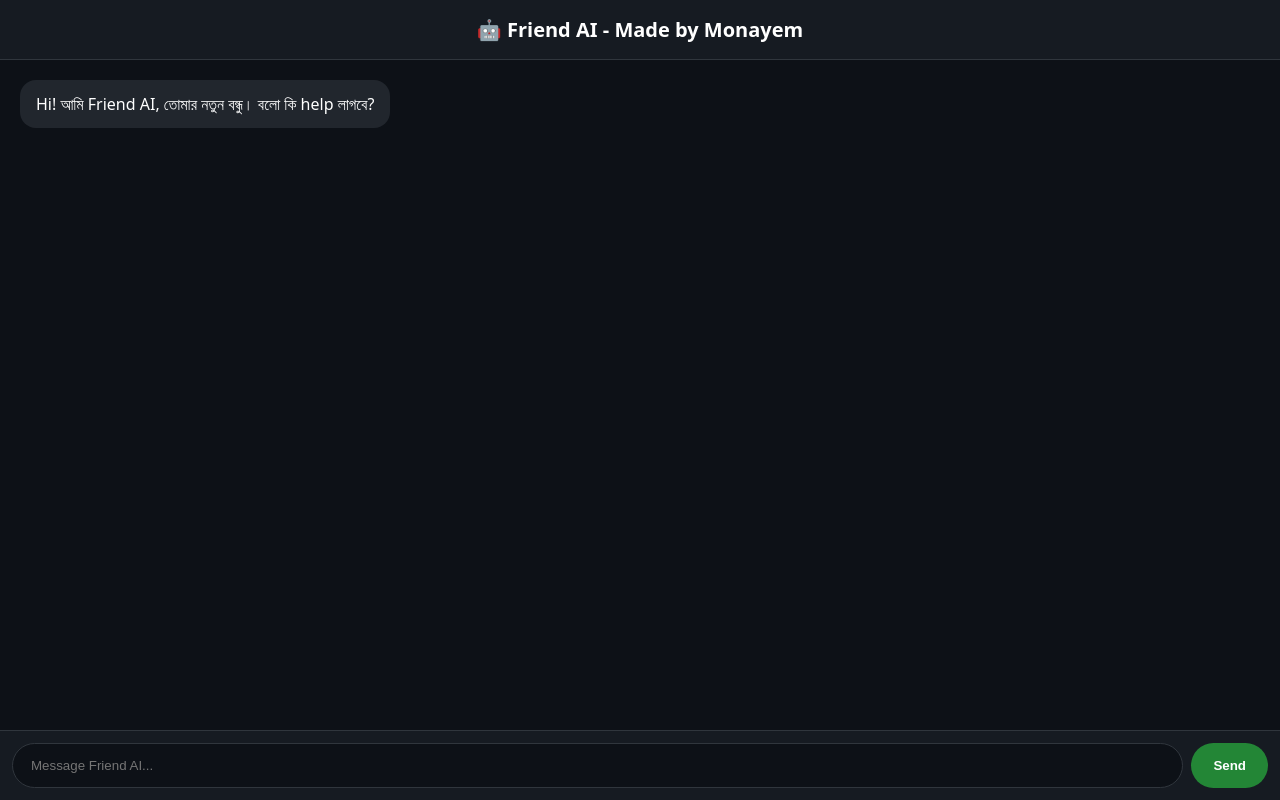
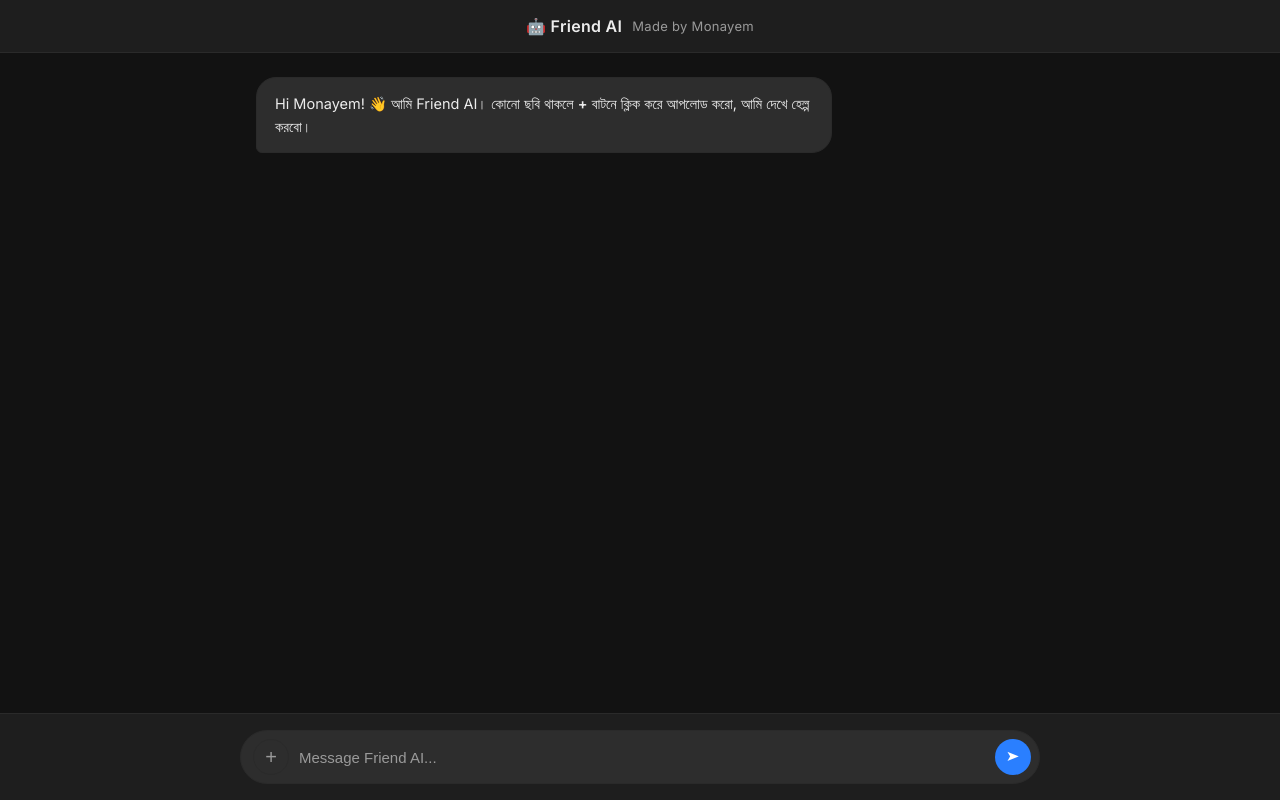
Before and after one commit to monayemhassan79/friend-ai, a website: page public/index.html in a window 1280 px wide. Drawn offline with Linux system fonts and the light colour scheme.

Commit message:
fix ui with image upload

```diff
--- a/public/index.html
+++ b/public/index.html
@@ -1,175 +1,280 @@
 <!DOCTYPE html>
-<html lang="en">
+<html lang="bn">
 <head>
-  <meta charset="UTF-8" />
-  <meta name="viewport" content="width=device-width, initial-scale=1.0" />
-  <title>Friend AI - Your Best Friend</title>
-
+<meta charset="UTF-8">
+<meta name="viewport" content="width=device-width, initial-scale=1.0">
+<title>Friend AI - Made by Monayem</title>
+<link href="https://fonts.googleapis.com/css2?family=Inter:wght@400;500;600&display=swap" rel="stylesheet">
 <style>
-    /* ===============================
-       1. VARIABLES
-    =============================== */
   :root {
-      --bg-main: #0d1117;
-      --bg-card: #161b22;
-      --bg-msg-ai: #21262d;
-      --bg-msg-user: #238636;
-      --border: #30363d;
-      --text-main: #ffffff;
-      --radius-msg: 16px;
-      --radius-input: 24px;
+    --bg: #121212;
+    --surface: #1e1e1e;
+    --surface-2: #2d2d2d;
+    --border: #2a2a2a;
+    --text: #ececec;
+    --text-dim: #9a9a9a;
+    --primary: #2a7fff;
+    --primary-hover: #1a6fee;
+  }
+    * { margin: 0; padding: 0; box-sizing: border-box; }
+  body {
+    font-family: 'Inter', system-ui, sans-serif;
+    background: var(--bg);
+    color: var(--text);
+    height: 100vh;
+    display: flex;
+    flex-direction: column;
   }
 
-    /* ===============================
-       2. RESET & BASE
-    =============================== */
-    * {
-      margin: 0;
-      padding: 0;
-      box-sizing: border-box;
+  /* Header */
+  header {
+    background: var(--surface);
+    padding: 16px 20px;
+    border-bottom: 1px solid var(--border);
+    display: flex;
+    align-items: center;
+    justify-content: center;
+    gap: 10px;
+    font-weight: 600;
+    font-size: 16px;
+    letter-spacing: 0.3px;
   }
 
-    body {
-      font-family: system-ui, -apple-system, sans-serif;
-      background: var(--bg-main);
-      color: var(--text-main);
-      display: flex;
-      flex-direction: column;
-      height: 100vh;
-    }
-
-    /* ===============================
-       3. HEADER
-    =============================== */
-    header {
-      padding: 16px;
-      text-align: center;
-      background: var(--bg-card);
-      font-weight: bold;
-      font-size: 20px;
-      border-bottom: 1px solid var(--border);
-    }
-
-    /* ===============================
-       4. CHAT AREA
-    =============================== */
+  /* Chat Area */
   #chat {
     flex: 1;
     overflow-y: auto;
-      padding: 20px;
+    padding: 24px 16px;
     display: flex;
     flex-direction: column;
+    gap: 16px;
+    max-width: 800px;
+    width: 100%;
+    margin: 0 auto;
+  }
+  #chat::-webkit-scrollbar { width: 6px; }
+  #chat::-webkit-scrollbar-thumb { background: #333; border-radius: 10px; }
+
+ .msg {
+    max-width: 75%;
+    padding: 14px 18px;
+    border-radius: 20px;
+    line-height: 1.6;
+    font-size: 14.5px;
+    white-space: pre-wrap;
+    word-wrap: break-word;
+    animation: fadeIn 0.2s ease;
+  }
+  @keyframes fadeIn { from { opacity: 0; transform: translateY(6px); } to { opacity: 1; transform: translateY(0); } }
+
+ .msg.user {
+    align-self: flex-end;
+    background: var(--primary);
+    color: white;
+    border-bottom-right-radius: 6px;
+  }
+ .msg.ai {
+    align-self: flex-start;
+    background: var(--surface-2);
+    color: var(--text);
+    border-bottom-left-radius: 6px;
+    border: 1px solid var(--border);
+  }
+ .msg img {
+    max-width: 100%;
+    max-height: 300px;
+    border-radius: 12px;
+    margin-top: 10px;
+    object-fit: cover;
+  }
+
+  /* Image Preview Bar - ChatGPT style */
+  #previewBar {
+    display: none;
+    max-width: 800px;
+    width: 100%;
+    margin: 0 auto;
+    padding: 12px 16px;
+    background: var(--surface);
+    border-top: 1px solid var(--border);
+    align-items: center;
     gap: 12px;
   }
+  #previewBar img {
+    width: 64px;
+    height: 64px;
+    border-radius: 10px;
+    object-fit: cover;
+    border: 1px solid var(--border);
+  }
+  #previewBar span { flex: 1; font-size: 13px; color: var(--text-dim); }
+  #previewBar button {
+    background: #2a2a2a;
+    color: white;
+    border: 1px solid var(--border);
+    padding: 6px 12px;
+    border-radius: 20px;
+    cursor: pointer;
+    font-size: 12px;
+  }
+  #previewBar button:hover { background: #ff4444; border-color: #ff4444; }
 
-    /* ===============================
-       5. MESSAGES
-    =============================== */
-    .msg {
-      padding: 12px 16px;
-      border-radius: var(--radius-msg);
-      max-width: 80%;
-      line-height: 1.5;
-      word-break: break-word;
+  /* Input Area - ChatGPT like */
+  #inputWrapper {
+    background: var(--surface);
+    border-top: 1px solid var(--border);
+    padding: 16px;
+  }
+  #inputArea {
+    max-width: 800px;
+    width: 100%;
+    margin: 0 auto;
+    display: flex;
+    align-items: center;
+    gap: 10px;
+    background: var(--surface-2);
+    border: 1px solid var(--border);
+    padding: 8px 8px 8px 12px;
+    border-radius: 28px;
+    transition: border-color 0.2s;
+  }
+  #inputArea:focus-within { border-color: #3a3a3a; }
+
+  #plusBtn {
+    background: transparent;
+    color: var(--text-dim);
+    border: 1px solid var(--border);
+    width: 36px;
+    height: 36px;
+    border-radius: 50%;
+    font-size: 20px;
+    cursor: pointer;
+    display: flex;
+    align-items: center;
+    justify-content: center;
+    transition: 0.2s;
+    flex-shrink: 0;
+  }
+  #plusBtn:hover {
+    background: var(--primary);
+    color: white;
+    border-color: var(--primary);
   }
 
-    .user {
-      align-self: flex-end;
-      background: var(--bg-msg-user);
+  #msgInput {
+    flex: 1;
+    background: transparent;
+    border: none;
+    color: white;
+    outline: none;
+    font-size: 15px;
+    padding: 8px 0;
   }
+  #msgInput::placeholder { color: var(--text-dim); }
 
-    .ai {
-      align-self: flex-start;
-      background: var(--bg-msg-ai);
+  #sendBtn {
+    background: var(--primary);
+    color: white;
+    border: none;
+    width: 36px;
+    height: 36px;
+    border-radius: 50%;
+    cursor: pointer;
+    display: flex;
+    align-items: center;
+    justify-content: center;
+    transition: 0.2s;
+    flex-shrink: 0;
   }
-
-    /* ===============================
-       6. INPUT BOX
-    =============================== */
-    #box {
-      display: flex;
-      padding: 12px;
-      gap: 8px;
-      background: var(--bg-card);
-      border-top: 1px solid var(--border);
-    }
-
-    #box input {
-      flex: 1;
-      padding: 14px 18px;
-      border-radius: var(--radius-input);
-      border: 1px solid var(--border);
-      background: var(--bg-main);
-      color: var(--text-main);
-      outline: none;
-    }
-
-    #box button {
-      padding: 12px 22px;
-      border-radius: var(--radius-input);
-      border: none;
-      background: var(--bg-msg-user);
-      color: var(--text-main);
-      cursor: pointer;
-      font-weight: bold;
-    }
-
-    #box button:hover {
-      opacity: 0.9;
-    }
+  #sendBtn:hover { background: var(--primary-hover); }
+  #sendBtn:disabled { opacity: 0.4; cursor: not-allowed; }
 </style>
 </head>
+<body>
 
-<body>
-  <header>🤖 Friend AI - Made by Monayem</header>
+<header>🤖 Friend AI <span style="color:var(--text-dim);font-weight:400;font-size:13px">Made by Monayem</span></header>
 
 <div id="chat">
-    <div class="msg ai">
-      Hi! আমি Friend AI, তোমার নতুন বন্ধু। বলো কি help লাগবে?
+  <div class="msg ai">Hi Monayem! 👋 আমি Friend AI। কোনো ছবি থাকলে <b>+</b> বাটনে ক্লিক করে আপলোড করো, আমি দেখে হেল্প করবো।</div>
+</div>
+
+<div id="previewBar">
+  <img id="previewImg" src="">
+  <span>ছবি আপলোড হয়েছে ✓</span>
+  <button onclick="removeImage()">✕ মুছো</button>
+</div>
+
+<div id="inputWrapper">
+  <div id="inputArea">
+    <input type="file" id="fileInput" accept="image/*" hidden>
+    <button id="plusBtn" title="ছবি আপলোড করুন">+</button>
+    <input id="msgInput" placeholder="Message Friend AI..." onkeydown="if(event.key==='Enter') send()">
+    <button id="sendBtn" onclick="send()" title="Send">➤</button>
   </div>
 </div>
 
-  <div id="box">
-    <input id="inp" placeholder="Message Friend AI..." />
-    <button onclick="send()">Send</button>
-  </div>
+<script>
+let selectedImageBase64 = null;
+const fileInput = document.getElementById('fileInput');
+const previewBar = document.getElementById('previewBar');
+const previewImg = document.getElementById('previewImg');
 
-  <script>
+fileInput.addEventListener('change', () => {
+  const file = fileInput.files[0];
+  if(!file) return;
+  const reader = new FileReader();
+  reader.onload = (e) => {
+    selectedImageBase64 = e.target.result;
+    previewImg.src = selectedImageBase64;
+    previewBar.style.display = 'flex';
+  };
+  reader.readAsDataURL(file);
+});
+
+function removeImage(){
+  selectedImageBase64 = null;
+  fileInput.value = '';
+  previewBar.style.display = 'none';
+}
+
+async function send(){
+  const input = document.getElementById('msgInput');
+  const text = input.value.trim();
+  if(!text &&!selectedImageBase64) return;
   const chat = document.getElementById('chat');
-    const inp = document.getElementById('inp');
-    let history = [];
+  let html = `${text? text.replace(/</g,'&lt;') : ''}`;
+  if(selectedImageBase64) html += `<img src="${selectedImageBase64}">`;
+  chat.innerHTML += `<div class="msg user">${html}</div>`;
 
-    async function send() {
-      if (!inp.value.trim()) return;
+  const payloadText = text || 'এই ছবিটা দেখে বিস্তারিত বলো';
+  const imageToSend = selectedImageBase64;
 
-      const text = inp.value;
-      inp.value = '';
+  input.value = '';
+  removeImage();
+  chat.scrollTop = chat.scrollHeight;
 
-      chat.innerHTML += `<div class="msg user">${text}</div>`;
-      history.push({ role: 'user', content: text });
+  chat.innerHTML += `<div class="msg ai" id="typing">Friend AI লিখছে...</div>`;
   chat.scrollTop = chat.scrollHeight;
 
   try {
     const res = await fetch('/api/chat', {
       method: 'POST',
-          headers: { 'Content-Type': 'application/json' },
-          body: JSON.stringify({ messages: history })
+      headers: {'Content-Type':'application/json'},
+      body: JSON.stringify({
+        message: payloadText,
+        messages: [{role:'user', content: payloadText}],
+        image: imageToSend
+      })
     });
-
     const data = await res.json();
-        chat.innerHTML += `<div class="msg ai">${data.reply}</div>`;
-        history.push({ role: 'assistant', content: data.reply });
-
-      } catch (e) {
-        chat.innerHTML += `<div class="msg ai">Error: ${e.message}</div>`;
+    document.getElementById('typing')?.remove();
+    chat.innerHTML += `<div class="msg ai">${data.reply.replace(/</g,'&lt;').replace(/\n/g,'<br>')}</div>`;
+  } catch(e){
+    document.getElementById('typing')?.remove();
+    chat.innerHTML += `<div class="msg ai">⚠️ Server busy! আবার চেষ্টা করো।</div>`;
   }
-
   chat.scrollTop = chat.scrollHeight;
 }
-
-    inp.addEventListener('keydown', (e) => {
-      if (e.key === 'Enter') send();
-    });
 </script>
 </body>
 </html>
```
Also changed, not shown: server.js (+20 -9 lines), 2 other files. Lines whose indentation alone changed are shown as unchanged.
